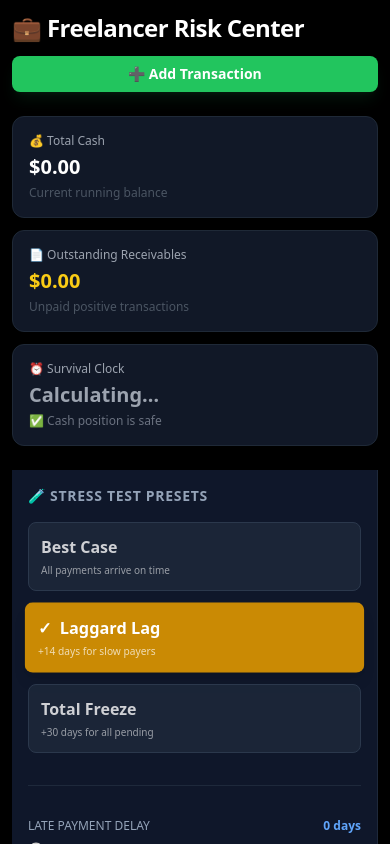
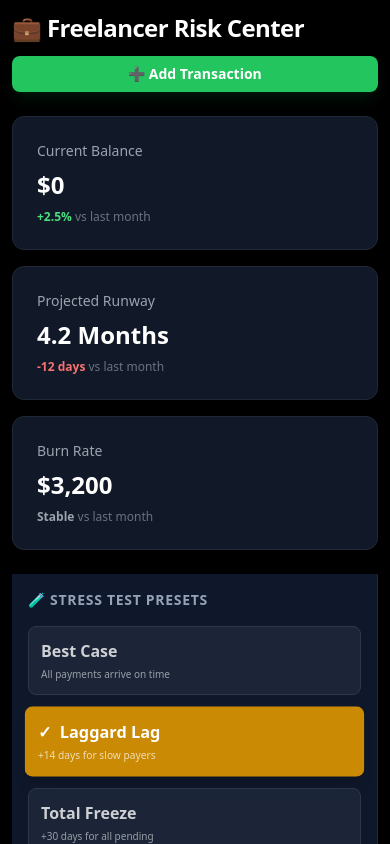
Before and after one commit to Subrat-2003/Cashflow-Forecasting-and-Risk-Simulation-for-Freelancers, a Next.js app in the folder frontend/: page / in a window 390 px wide. Shown: the top 844 px of the page. Built offline with nearby package versions, Linux system fonts and the light colour scheme; no server answers; the database is empty.

Commit message:
Refactor StatCards component to use props

```diff
--- a/frontend/app/components/StatCards.tsx
+++ b/frontend/app/components/StatCards.tsx
@@ -1,89 +1,32 @@
-'use client'
-import { useEffect, useState } from 'react'
-import { supabase } from '@/lib/supabase'
+import React from 'react';
 
-const USER_ID = 'e6d6e60c-6890-4edf-94ea-7186e93a6064'
+interface StatCardsProps {
+  currentBalance?: number;
+}
 
-export default function StatCards() {
-  const [runway, setRunway]           = useState<number | null>(null)
-  const [totalCash, setTotalCash]     = useState(0)
-  const [outstanding, setOutstanding] = useState(0)
-
-  useEffect(() => {
-    const fetchData = async () => {
-      const { data, error } = await supabase
-        .from('v_client_risk_status')
-        .select('amount, status, is_paid, running_balance, expected_date, created_at')
-        .eq('user_id', USER_ID)
-        .order('created_at', { ascending: true })
-
-      if (error) { console.error('[StatCards]', error.message); return }
-      if (!data || data.length === 0) return
-
-      const latest = data[data.length - 1]
-      setTotalCash(Number(latest.running_balance))
-
-      const unpaid = data
-        .filter((t: any) => t.is_paid === false && Number(t.amount) > 0)
-        .reduce((sum: number, t: any) => sum + Number(t.amount), 0)
-      setOutstanding(unpaid)
-
-      const today = new Date()
-      const danger = data.find(
-        (t: any) =>
-          Number(t.running_balance) < 1000 &&
-          new Date(t.expected_date) > today
-      )
-      if (danger) {
-        const diff = Math.floor(
-          (new Date(danger.expected_date).getTime() - today.getTime()) /
-          (1000 * 60 * 60 * 24)
-        )
-        setRunway(Math.max(0, diff))
-      } else {
-        setRunway(90)
-      }
-    }
-    fetchData()
-  }, [])
-
-  const runwayColor =
-    runway === null ? 'text-gray-400' :
-    runway < 30     ? 'text-red-400 animate-pulse' :
-    runway < 90     ? 'text-yellow-400' : 'text-green-400'
+const StatCards: React.FC<StatCardsProps> = ({ currentBalance = 0 }) => {
+  const stats = [
+    { name: 'Current Balance', value: `$${currentBalance.toLocaleString()}`, change: '+2.5%', changeType: 'increase' },
+    { name: 'Projected Runway', value: '4.2 Months', change: '-12 days', changeType: 'decrease' },
+    { name: 'Burn Rate', value: '$3,200', change: 'Stable', changeType: 'neutral' },
+  ];
 
   return (
-    // 1 column on mobile, 3 on desktop
-    <div className="grid grid-cols-1 sm:grid-cols-3 gap-3 md:gap-4 mt-4">
+    <div className="grid grid-cols-1 md:grid-cols-3 gap-4 mt-6">
+      {stats.map((item) => (
+        <div key={item.name} className="bg-gray-900 border border-gray-800 p-6 rounded-xl">
+          <p className="text-gray-400 text-sm font-medium">{item.name}</p>
+          <p className="text-2xl font-bold mt-2 text-white">{item.value}</p>
+          <div className={`mt-2 text-xs font-semibold ${
+            item.changeType === 'increase' ? 'text-green-400' :
+            item.changeType === 'decrease' ? 'text-red-400' : 'text-gray-400'
+          }`}>
+            {item.change} <span className="text-gray-500 font-normal">vs last month</span>
+          </div>
+        </div>
+      ))}
+    </div>
+  );
+};
 
-      <div className="bg-gray-900 p-4 md:p-6 rounded-xl border border-gray-800">
-        <p className="text-gray-400 text-xs md:text-sm">💰 Total Cash</p>
-        <h3 className="text-white text-xl md:text-2xl font-bold mt-1">
-          ${totalCash.toLocaleString(undefined, { minimumFractionDigits: 2, maximumFractionDigits: 2 })}
-        </h3>
-        <p className="text-gray-600 text-xs mt-1">Current running balance</p>
-      </div>
-
-      <div className="bg-gray-900 p-4 md:p-6 rounded-xl border border-gray-800">
-        <p className="text-gray-400 text-xs md:text-sm">📄 Outstanding Receivables</p>
-        <h3 className="text-yellow-400 text-xl md:text-2xl font-bold mt-1">
-          ${outstanding.toLocaleString(undefined, { minimumFractionDigits: 2, maximumFractionDigits: 2 })}
-        </h3>
-        <p className="text-gray-600 text-xs mt-1">Unpaid positive transactions</p>
-      </div>
-
-      <div className="bg-gray-900 p-4 md:p-6 rounded-xl border border-gray-800">
-        <p className="text-gray-400 text-xs md:text-sm">⏰ Survival Clock</p>
-        <h3 className={`text-xl md:text-2xl font-bold mt-1 ${runwayColor}`}>
-          {runway === null ? 'Calculating…' : `${runway} days`}
-        </h3>
-        <p className="text-gray-500 text-xs mt-1">
-          {runway !== null && runway < 30 ? '⚠️ Critical — balance below $1,000 soon!' :
-           runway !== null && runway < 90 ? '⚡ Watch your spending!' :
-           '✅ Cash position is safe'}
-        </p>
-      </div>
-
-    </div>
-  )
-}
+export default StatCards;
```
